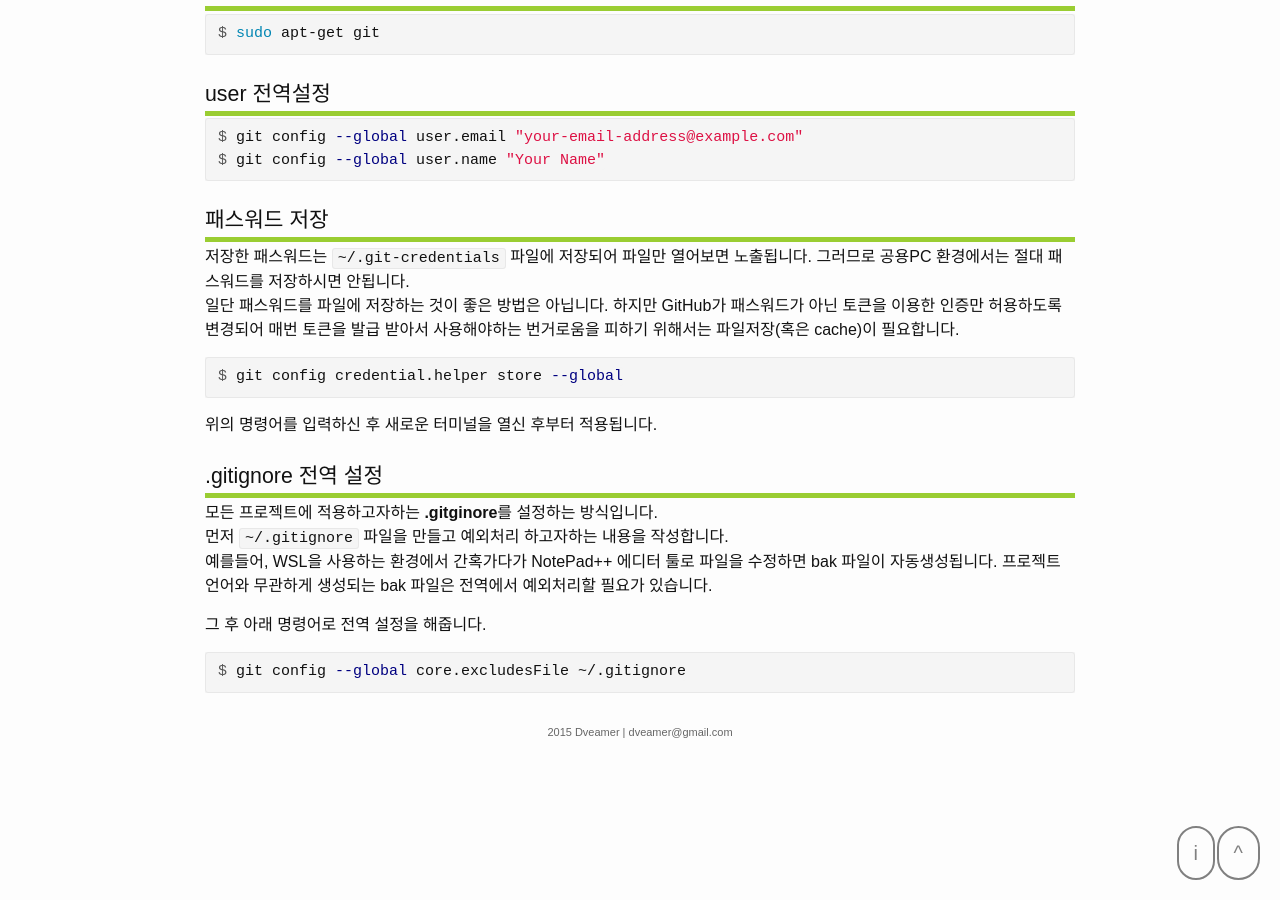
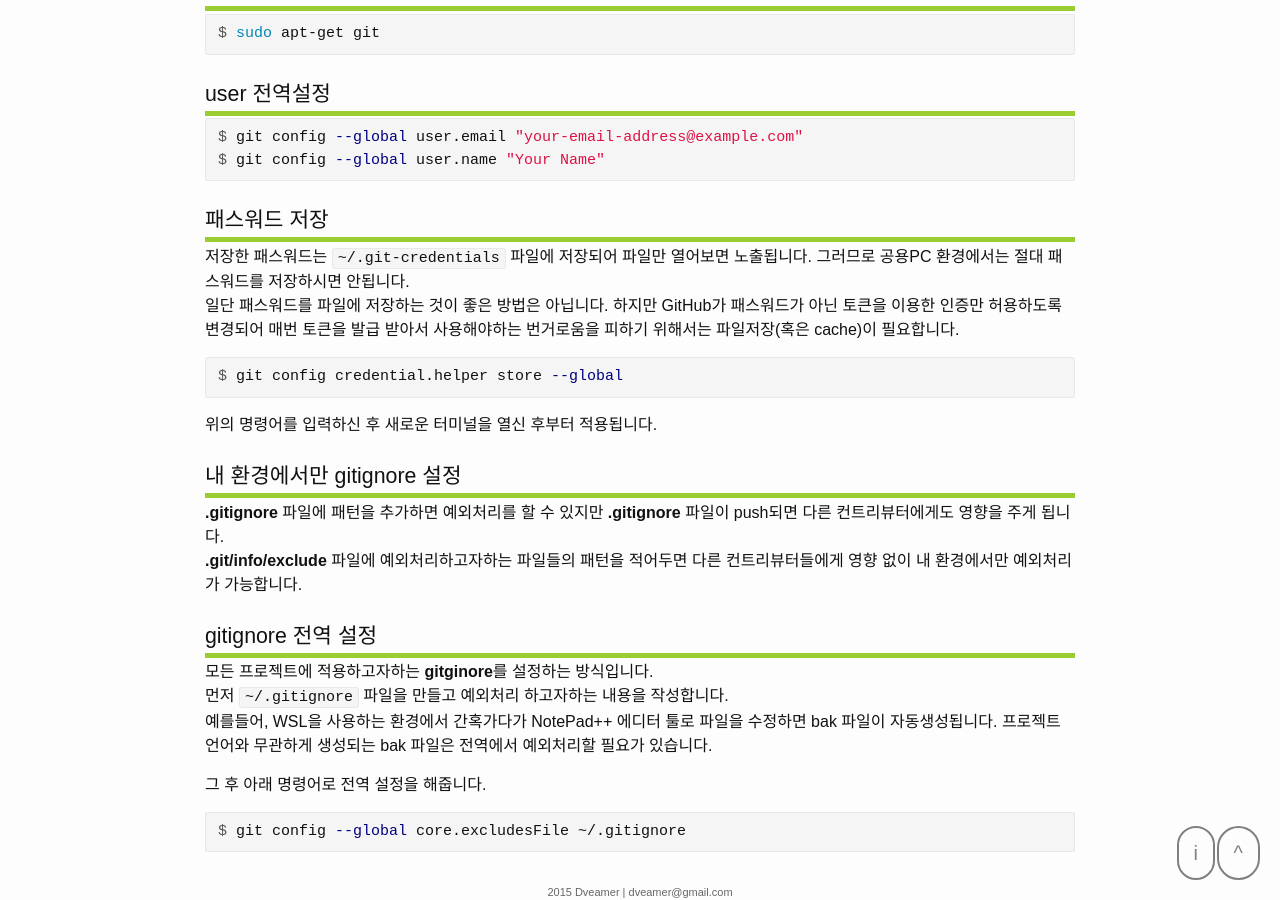
Before and after one commit to dveamer/dveamer.github.io, a Jekyll site: the page built from _posts/Preferences/2021-12-05-Git.md, in a window 1280 px wide and 900 px high, scrolled down 834 px. Built offline with Jekyll 4.4.1, drawn with Linux system fonts in a browser that asks for light colours.

Commit message:
homepage

````diff
--- a/_posts/Preferences/2021-12-05-Git.md
+++ b/_posts/Preferences/2021-12-05-Git.md
@@ -40,10 +40,14 @@ $ git config credential.helper store --global
 
 위의 명령어를 입력하신 후 새로운 터미널을 열신 후부터 적용됩니다.
 
+## 내 환경에서만 gitignore 설정
 
-## .gitignore 전역 설정
+**.gitignore** 파일에 패턴을 추가하면 예외처리를 할 수 있지만 **.gitignore** 파일이 push되면 다른 컨트리뷰터에게도 영향을 주게 됩니다.
+**.git/info/exclude** 파일에 예외처리하고자하는 파일들의 패턴을 적어두면 다른 컨트리뷰터들에게 영향 없이 내 환경에서만 예외처리가 가능합니다.
 
-모든 프로젝트에 적용하고자하는 **.gitginore**를 설정하는 방식입니다.
+## gitignore 전역 설정
+
+모든 프로젝트에 적용하고자하는 **gitginore**를 설정하는 방식입니다.
 먼저 ```~/.gitignore``` 파일을 만들고 예외처리 하고자하는 내용을 작성합니다.
 예를들어, WSL을 사용하는 환경에서 간혹가다가 NotePad++ 에디터 툴로 파일을 수정하면 bak 파일이 자동생성됩니다. 프로젝트 언어와 무관하게 생성되는 bak 파일은 전역에서 예외처리할 필요가 있습니다.
 
````
